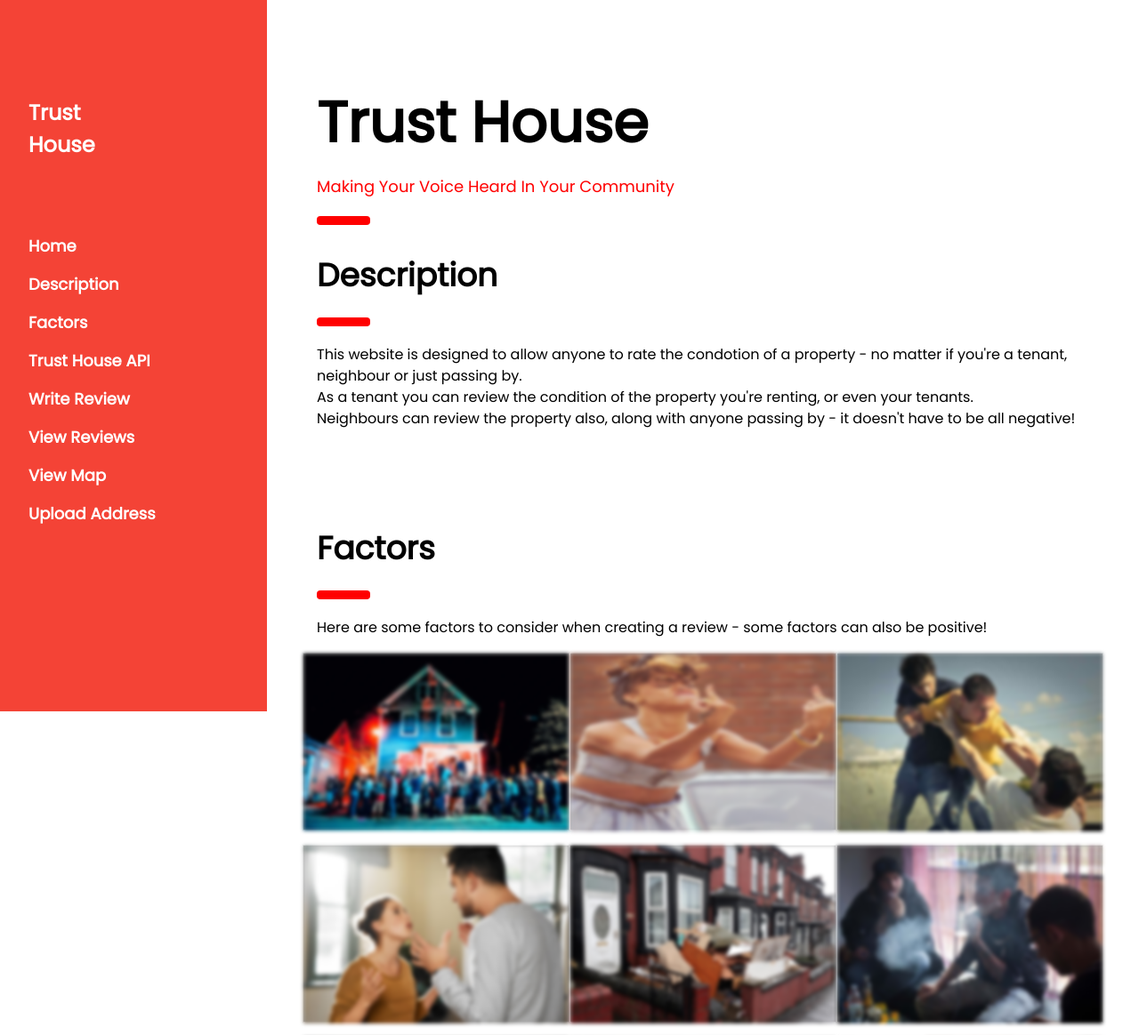
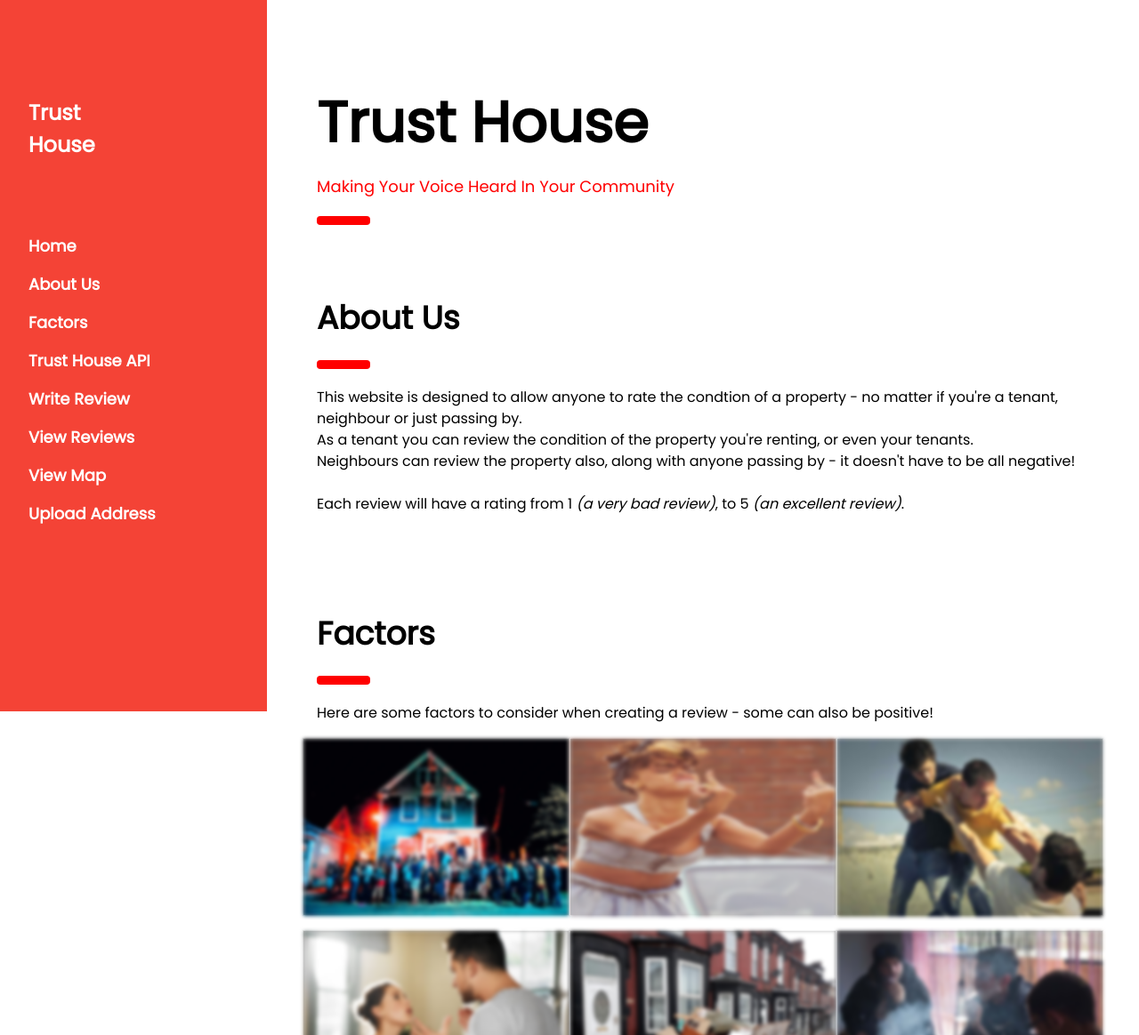
Before and after one commit to SinclairPythonAkoto/trusthouse, a Flask app: page /home in a window 1280 px wide. Shown: the top 1164 px of the page at 89% size. Run offline with Flask 2, Linux system fonts and the light colour scheme.

Commit message:
homepage update on spelling mistakes and layout

```diff
--- a/templates/base.html
+++ b/templates/base.html
@@ -68,7 +68,7 @@
     </div>
     <div class="w3-bar-block">
       <a href="{{ url_for('homepage') }}" onclick="w3_close()" class="w3-bar-item w3-button w3-hover-white">Home</a>
-      <a href="/home#description" onclick="w3_close()" class="w3-bar-item w3-button w3-hover-white">Description</a>
+      <a href="/home#description" onclick="w3_close()" class="w3-bar-item w3-button w3-hover-white">About Us</a>
       <a href="/home#factors" onclick="w3_close()" class="w3-bar-item w3-button w3-hover-white">Factors</a>
       <a href="/home#TrustHouseAPI" onclick="w3_close()" class="w3-bar-item w3-button w3-hover-white">Trust House API</a>
       <a href="{{ url_for('write_review') }}" onclick="w3_close()" class="w3-bar-item w3-button w3-hover-white">Write Review</a>
--- a/templates/homePage.html
+++ b/templates/homePage.html
@@ -15,14 +15,17 @@ House Trust
     <h1 class="w3-large" style="color:red">Making Your Voice Heard In Your Community</hr>
     <hr style="width:50px;border:5px solid red" class="w3-round"/>
 </div>
-
+<br>
+<br>
 <div class="w3-container" id="description">
-    <h1 class="w3-xxlarge"><b>Description</b></h1>
+    <h1 class="w3-xxlarge"><b>About Us</b></h1>
     <hr style="width:50px;border:5px solid red" class="w3-round"/>
     <p>
-    This website is designed to allow anyone to rate the condotion of a property - no matter if you're a tenant, neighbour or just passing by.<br>
+    This website is designed to allow anyone to rate the condtion of a property - no matter if you're a tenant, neighbour or just passing by.<br>
     As a tenant you can review the condition of the property you're renting, or even your tenants.<br>
-    Neighbours can review the property also, along with anyone passing by - it doesn't have to be all negative!
+    Neighbours can review the property also, along with anyone passing by - it doesn't have to be all negative!<br>
+    <br>
+    Each review will have a rating from 1 <i>(a very bad review)</i>, to 5 <i>(an excellent review)</i>.
     </p>
 </div>
 
@@ -30,7 +33,7 @@ House Trust
     <h1 class="w3-xxlarge"><b>Factors</b></h1>
     <hr style="width:50px;border:5px solid red" class="w3-round"/>
     <p>
-        Here are some factors to consider when creating a review - some factors can also be positive!
+        Here are some factors to consider when creating a review - some can also be positive!
     </p>
 </div>
 <!-- Adding flip on images  - Grid 1-->
@@ -228,16 +231,16 @@ House Trust
             to use the data obtained within their own apps or systems. In order to use the API correctly,
             please follow the following instructions:
             <br><br>
-            <b>Get All Addresses: </b><i>/api/address</i><br>
-            <b>Get All Reviews: </b><i>/api/reviews</i><br>
-            <b>Find Review by Tenant: </b><i>/api/tenant</i><br>
-            <b>Find Review by Neighbour: </b><i>/api/neighbour</i><br>
-            <b>Find Review by Visitor: </b><i>/api/visitor</i><br>
-            <b>Find Review by Rating: </b><i>/api/rating/...</i><br>
-            <b>Find Review by Property Door Number: </b><i>/api/door/...</i><br>
-            <b>Find Review by Street Name: </b><i>/api/street/...</i><br>
-            <b>Find Review by Location:</b><i>/api/location/...</i><br>
-            <b>Find Review by Postcode: </b><i>/api/postocde/...</i>
+            <b>Get All Addresses: </b><i style="color: red;">/api/address</i><br>
+            <b>Get All Reviews: </b><i style="color: red;">/api/reviews</i><br>
+            <b>Find Review by Tenant: </b><i style="color: red;">/api/tenant</i><br>
+            <b>Find Review by Neighbour: </b><i style="color: red;">/api/neighbour</i><br>
+            <b>Find Review by Visitor: </b><i style="color: red;">/api/visitor</i><br>
+            <b>Find Review by Rating: </b><i style="color: red;">/api/rating/...</i><br>
+            <b>Find Review by Property Door Number: </b><i style="color: red;">/api/door/...</i><br>
+            <b>Find Review by Street Name: </b><i style="color: red;">/api/street/...</i><br>
+            <b>Find Review by Location:</b><i style="color: red;">/api/location/...</i><br>
+            <b>Find Review by Postcode: </b><i style="color: red;">/api/postocde/...</i>
         </p>
         <p>
             Users can also upload a new address into the database by clicking
```
